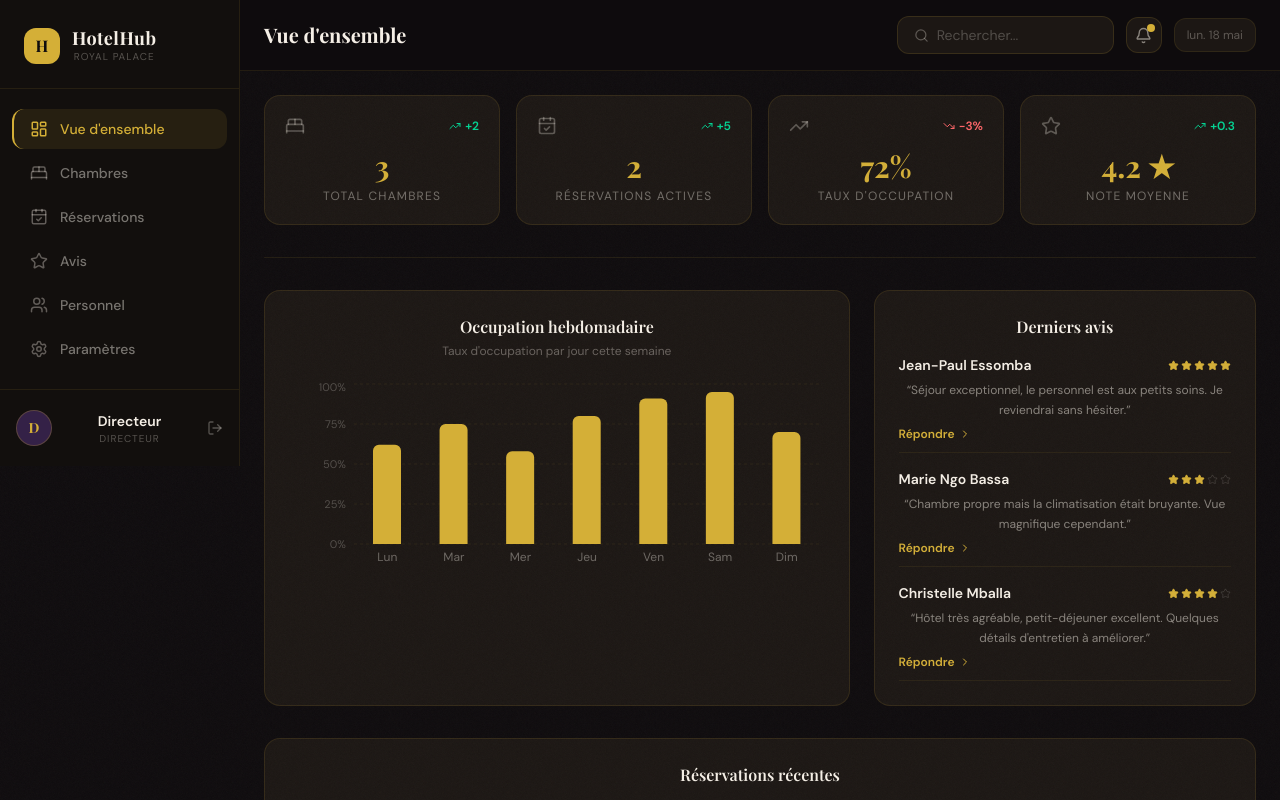
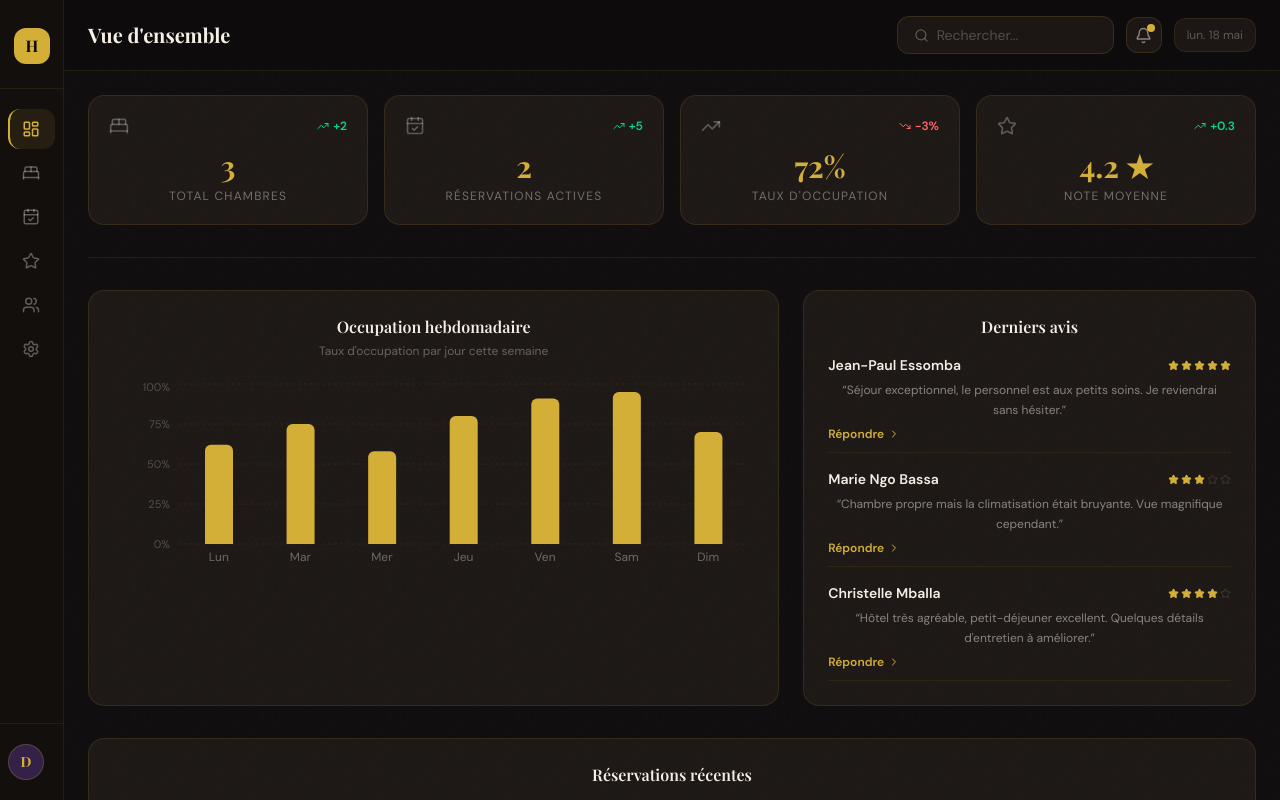
Before and after one commit to jorel-tiokang/HOTELHUB, a Next.js app: page /dashboard/directeur in a window 1280 px wide. Shown: the top 800 px of the page. Built offline with nearby package versions, Linux system fonts and the light colour scheme.

Commit message:
feat: add hover-to-expand sidebar on desktop
Use CSS group-hover for hover-to-expand sidebar without JS state.

```diff
--- a/app/dashboard/directeur/page.tsx
+++ b/app/dashboard/directeur/page.tsx
@@ -184,12 +184,13 @@ export default function DashboardDirecteurPage() {
           />
         )}
 
+        {/* Mobile drawer (unchanged) */}
         <aside
           className={`
             fixed top-0 left-0 h-full z-30 w-60 bg-[#120F0D] border-r border-[#D4AF37]/10
             flex flex-col transition-transform duration-300
+            lg:hidden
             ${sidebarOpen ? "translate-x-0" : "-translate-x-full"}
-            lg:translate-x-0 lg:static lg:z-auto
           `}
         >
           {/* Logo */}
@@ -199,17 +200,11 @@ export default function DashboardDirecteurPage() {
                 <span className="font-serif text-[#0F0C0E] font-bold text-base">H</span>
               </div>
               <div>
-                <p className="font-serif text-[#F5EFE6] font-bold text-lg leading-none tracking-wide">
-                  HotelHub
-                </p>
-                <p className="text-[#F5EFE6]/30 text-[10px] mt-0.5 uppercase tracking-widest">
-                  {mockDirecteurHotel.nom}
-                </p>
+                <p className="font-serif text-[#F5EFE6] font-bold text-lg leading-none tracking-wide">HotelHub</p>
+                <p className="text-[#F5EFE6]/30 text-[10px] mt-0.5 uppercase tracking-widest">{mockDirecteurHotel.nom}</p>
               </div>
             </div>
           </div>
-
-          {/* Nav */}
           <nav className="flex-1 py-5 px-3 flex flex-col gap-1">
             {navItems.map((item) => {
               const isActive = activeSection === item.id;
@@ -217,13 +212,11 @@ export default function DashboardDirecteurPage() {
                 <button
                   key={item.id}
                   onClick={() => { setActiveSection(item.id); setSidebarOpen(false); }}
-                  className={`
-                    flex items-center gap-3 w-full px-4 py-2.5 rounded-xl text-sm font-medium transition-all text-left
-                    ${isActive
+                  className={`flex items-center gap-3 w-full px-4 py-2.5 rounded-xl text-sm font-medium transition-all text-left ${
+                    isActive
                       ? "bg-[#D4AF37]/10 text-[#D4AF37] border-l-2 border-[#D4AF37]"
                       : "text-[#F5EFE6]/45 hover:text-[#F5EFE6]/80 hover:bg-white/5 border-l-2 border-transparent"
-                    }
-                  `}
+                  }`}
                 >
                   <span className={isActive ? "text-[#D4AF37]" : "text-[#F5EFE6]/35"}>{item.icon}</span>
                   {item.label}
@@ -231,23 +224,92 @@ export default function DashboardDirecteurPage() {
               );
             })}
           </nav>
+          <div className="px-4 py-5 border-t border-[#D4AF37]/10">
+            <div className="flex items-center gap-3">
+              <div className="w-9 h-9 rounded-full bg-[#4B2D6E]/60 border border-[#D4AF37]/25 flex items-center justify-center shrink-0">
+                <span className="font-serif text-[#D4AF37] text-sm font-bold">{(user?.nom ?? "D").charAt(0).toUpperCase()}</span>
+              </div>
+              <div className="flex-1 min-w-0">
+                <p className="text-[#F5EFE6] text-sm font-semibold truncate">{user?.nom ?? "Directeur"}</p>
+                <p className="text-[#F5EFE6]/30 text-[10px] uppercase tracking-widest">Directeur</p>
+              </div>
+              <button onClick={logout} title="Déconnexion" className="text-[#F5EFE6]/30 hover:text-red-400 transition-colors">
+                <LogOut size={16} />
+              </button>
+            </div>
+          </div>
+        </aside>
+
+        {/* Desktop hover-to-expand sidebar */}
+        <aside
+          className="
+            hidden lg:flex flex-col
+            relative z-auto
+            h-screen sticky top-0
+            w-[64px] hover:w-60
+            overflow-hidden
+            bg-[#120F0D] border-r border-[#D4AF37]/10
+            transition-[width] duration-300 ease-in-out
+            group
+            shrink-0
+          "
+        >
+          {/* Logo */}
+          <div className="px-3.5 pt-7 pb-6 border-b border-[#D4AF37]/10">
+            <div className="flex items-center gap-3">
+              <div className="w-9 h-9 rounded-xl bg-[#D4AF37] flex items-center justify-center shrink-0">
+                <span className="font-serif text-[#0F0C0E] font-bold text-base">H</span>
+              </div>
+              {/* Text revealed on expand */}
+              <div className="overflow-hidden whitespace-nowrap opacity-0 group-hover:opacity-100 transition-opacity duration-200 delay-100">
+                <p className="font-serif text-[#F5EFE6] font-bold text-lg leading-none tracking-wide">HotelHub</p>
+                <p className="text-[#F5EFE6]/30 text-[10px] mt-0.5 uppercase tracking-widest">{mockDirecteurHotel.nom}</p>
+              </div>
+            </div>
+          </div>
+
+          {/* Nav */}
+          <nav className="flex-1 py-5 px-2 flex flex-col gap-1">
+            {navItems.map((item) => {
+              const isActive = activeSection === item.id;
+              return (
+                <button
+                  key={item.id}
+                  onClick={() => setActiveSection(item.id)}
+                  title={item.label}
+                  className={`
+                    flex items-center gap-3 w-full px-3 py-2.5 rounded-xl text-sm font-medium transition-all text-left
+                    ${isActive
+                      ? "bg-[#D4AF37]/10 text-[#D4AF37] border-l-2 border-[#D4AF37]"
+                      : "text-[#F5EFE6]/45 hover:text-[#F5EFE6]/80 hover:bg-white/5 border-l-2 border-transparent"
+                    }
+                  `}
+                >
+                  <span className={`shrink-0 ${isActive ? "text-[#D4AF37]" : "text-[#F5EFE6]/35"}`}>{item.icon}</span>
+                  <span className="whitespace-nowrap overflow-hidden opacity-0 group-hover:opacity-100 transition-opacity duration-200 delay-100">
+                    {item.label}
+                  </span>
+                </button>
+              );
+            })}
+          </nav>
 
           {/* Director profile */}
-          <div className="px-4 py-5 border-t border-[#D4AF37]/10">
+          <div className="px-2 py-5 border-t border-[#D4AF37]/10">
             <div className="flex items-center gap-3">
               <div className="w-9 h-9 rounded-full bg-[#4B2D6E]/60 border border-[#D4AF37]/25 flex items-center justify-center shrink-0">
                 <span className="font-serif text-[#D4AF37] text-sm font-bold">
                   {(user?.nom ?? "D").charAt(0).toUpperCase()}
                 </span>
               </div>
-              <div className="flex-1 min-w-0">
+              <div className="flex-1 min-w-0 overflow-hidden whitespace-nowrap opacity-0 group-hover:opacity-100 transition-opacity duration-200 delay-100">
                 <p className="text-[#F5EFE6] text-sm font-semibold truncate">{user?.nom ?? "Directeur"}</p>
                 <p className="text-[#F5EFE6]/30 text-[10px] uppercase tracking-widest">Directeur</p>
               </div>
               <button
                 onClick={logout}
                 title="Déconnexion"
-                className="text-[#F5EFE6]/30 hover:text-red-400 transition-colors"
+                className="shrink-0 opacity-0 group-hover:opacity-100 transition-opacity duration-200 delay-100 text-[#F5EFE6]/30 hover:text-red-400 transition-colors"
               >
                 <LogOut size={16} />
               </button>
```
